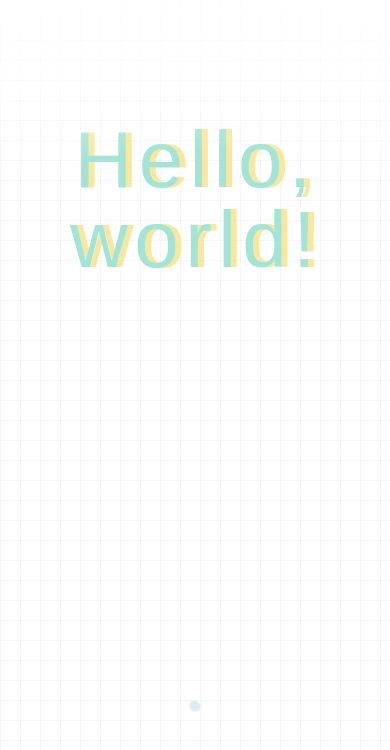
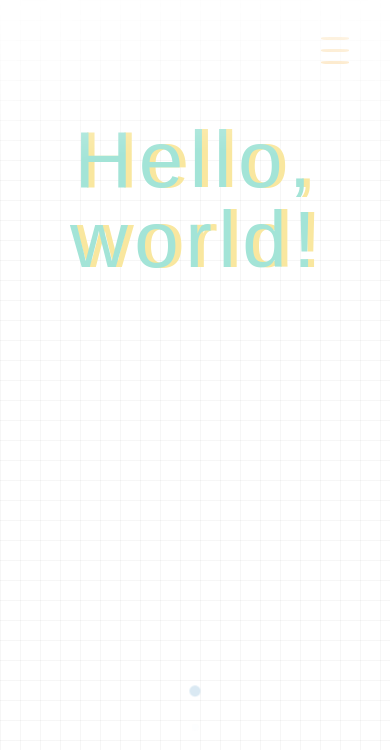
Before and after one commit to diffurchik/profile, a React (Vite) app: page / in a window 390 px wide. Shown: the top 750 px of the page. Built offline with nearby package versions, Linux system fonts and the light colour scheme; a web font is replaced by a local one.

Commit message:
main first ver of hamb menu. Without background and transition of text

```diff
--- a/src/App.css
+++ b/src/App.css
@@ -31,6 +31,10 @@
     transition: all 0.5s;
 }
 
+.menu ul.visible {
+    display: flex;
+}
+
 .menu ul li a {
     color: dimgray;
     font-size: 18px;
@@ -38,7 +42,14 @@
 
 .menu ul li:hover {
     transform: scale(1.2);
-    /*cursor: pointer;*/
+}
+
+#bar1 {
+    transform: translateY(-4px);
+}
+
+#bar3 {
+    transform: translateY(4px);
 }
 
 .container {
@@ -135,6 +146,47 @@
     }
 }
 
+.hamburger {
+    display: none;
+    flex-direction: column;
+    gap: 5px;
+    background: none;
+    border: none;
+    cursor: pointer;
+
+    position: absolute;
+    right: -160px;
+    top: 30px;
+}
+
+.hamburger .bar {
+    width: 100%;
+    height: 3px;
+    background-color: rgb(248, 196, 113, 0.8);
+    border-radius: 30%;
+}
+
+#bar1 {
+    transform: translateY(-4px);
+}
+
+#bar3 {
+    transform: translateY(4px);
+}
+
+.open #bar1 {
+    transform: translateY(6px) rotateZ(-45deg) scale(1.2, 1);
+}
+
+.open #bar2 {
+    opacity: 0;
+}
+
+.open #bar3 {
+    transform: translateY(-10px) rotateZ(45deg) scale(1.2, 1)
+}
+
+
 @media (max-width: 768px) {
 
     #root {
@@ -164,7 +216,32 @@
     }
 
     .menu {
+        position: fixed;
+        top: 0;
+        left: 0;
+        width: 100%;
+        background-color: #fff;
+        z-index: 1000;
+    }
+
+    .menu ul {
         display: none;
+        position: absolute;
+        top: 60px;
+        right: -180px;
+        flex-direction: column;
+        align-items: center;
+        gap: 15px;
+        margin: 0;
+        padding: 20px 0;
+    }
+
+    .hamburger {
+        display: flex;
+    }
+
+    .menu ul .visible {
+        /*display: flex;*/
     }
 
     /** {*/
@@ -180,7 +257,7 @@
     justify-content: center;
     gap: 8px;
     position: absolute;
-    top: -220px;
+    top: -250px;
     bottom: 20px;
     left: 50%;
     transform: translateX(-50%);
@@ -220,7 +297,7 @@
     }
 
     50% {
-        opacity: 0.8;
+        opacity: 0.9;
         transform: scale(0.7);
     }
 
--- a/src/App.tsx
+++ b/src/App.tsx
@@ -12,6 +12,11 @@ function App() {
     const [showContactsPage, setShowContactsPage] = useState<boolean>(false);
     const captionRef = useRef<HTMLDivElement>(null);
     const [isMobile, setIsMobile] = useState(false);
+    const [isMenuOpen, setIsMenuOpen] = useState(false);
+
+    const toggleMenu = useCallback(() => {
+        setIsMenuOpen((prev) => !prev);
+    }, [])
 
     const changeOpacity = useCallback((opacity: number, zIndex: number) => {
         if (captionRef.current) {
@@ -32,7 +37,7 @@ function App() {
         const handleScroll = () => {
             const currentScroll = window.scrollY;
 
-            if(isMobile){
+            if (isMobile) {
                 setScrolled(currentScroll > 25);
                 setShowSecondPage(currentScroll > 120);
                 setShowContactsPage(currentScroll > 300);
@@ -49,31 +54,36 @@ function App() {
                 changeOpacity(0, -1)
             }
 
-            if(isMobile && currentScroll > 150){
+            if (isMobile && currentScroll > 150) {
                 changeOpacity(0, -1)
             }
         };
 
-        window.addEventListener("scroll", handleScroll, { passive: false });
+        window.addEventListener("scroll", handleScroll, {passive: false});
 
         return () => {
             window.removeEventListener("scroll", handleScroll);
             mediaQuery.removeEventListener("change", handleMediaChange)
         };
-    }, [isMobile]);
+    }, [isMobile, changeOpacity]);
 
     return (
         <div className={'grid'}>
             <header>
-                <nav className="menu" style={{zIndex: 1000}}>
-                    <ul>
+                <nav className={`menu ${isMenuOpen ? "open" : ""}`} style={{zIndex: 1000}}>
+                    <button className="hamburger" onClick={toggleMenu}>
+                        <span className="bar" id='bar1'></span>
+                        <span className="bar" id='bar2'></span>
+                        <span className="bar" id='bar3'></span>
+                    </button>
+                    <ul className={`${isMenuOpen ? "visible" : ""}`}>
                         <li><Link to="home" smooth duration={500}>/ Home</Link></li>
                         <li><Link to="about" smooth duration={500} offset={-600}>/ About</Link></li>
                         <li><Link to="contact" smooth duration={500}>/ Contact</Link></li>
                     </ul>
                 </nav>
             </header>
-            { isMobile && <div className="scroll-indicator">
+            {isMobile && <div className="scroll-indicator">
                 <span className="dot"></span>
                 <span className="dot"></span>
                 <span className="dot"></span>
--- a/src/index.css
+++ b/src/index.css
@@ -41,24 +41,24 @@ h1 {
   line-height: 1.1;
 }
 
-button {
-  border-radius: 8px;
-  border: 1px solid transparent;
-  padding: 0.6em 1.2em;
-  font-size: 1em;
-  font-weight: 500;
-  font-family: inherit;
-  background-color: #1a1a1a;
-  /*cursor: pointer;*/
-  transition: border-color 0.25s;
-}
-button:hover {
-  border-color: #646cff;
-}
-button:focus,
-button:focus-visible {
-  outline: 4px auto -webkit-focus-ring-color;
-}
+/*button {*/
+/*  border-radius: 8px;*/
+/*  border: 1px solid transparent;*/
+/*  !*padding: 0.6em 1.2em;*!*/
+/*  font-size: 1em;*/
+/*  font-weight: 500;*/
+/*  font-family: inherit;*/
+/*  background-color: #1a1a1a;*/
+/*  !*cursor: pointer;*!*/
+/*  transition: border-color 0.25s;*/
+/*}*/
+/*button:hover {*/
+/*  border-color: #646cff;*/
+/*}*/
+/*button:focus,*/
+/*button:focus-visible {*/
+/*  outline: 4px auto -webkit-focus-ring-color;*/
+/*}*/
 
 /*@media (prefers-color-scheme: light) {*/
 /*  :root {*/
```
